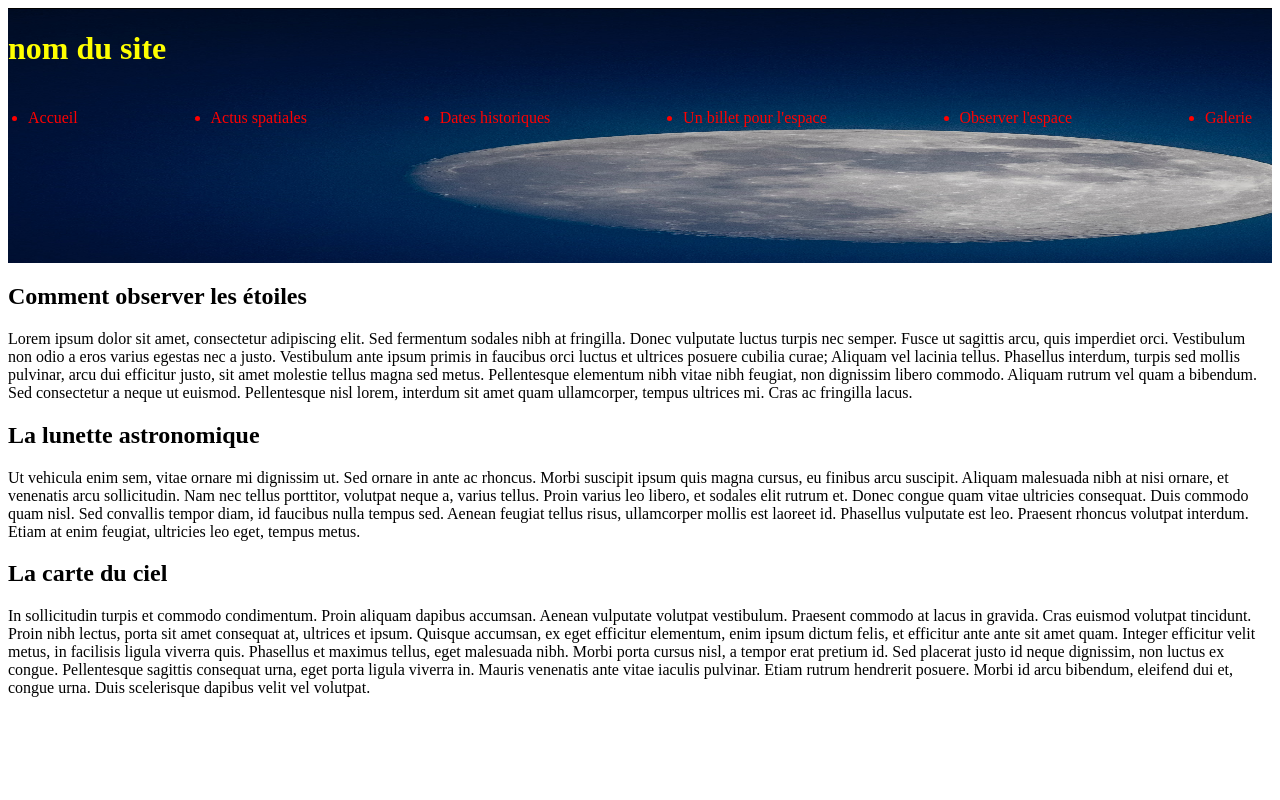
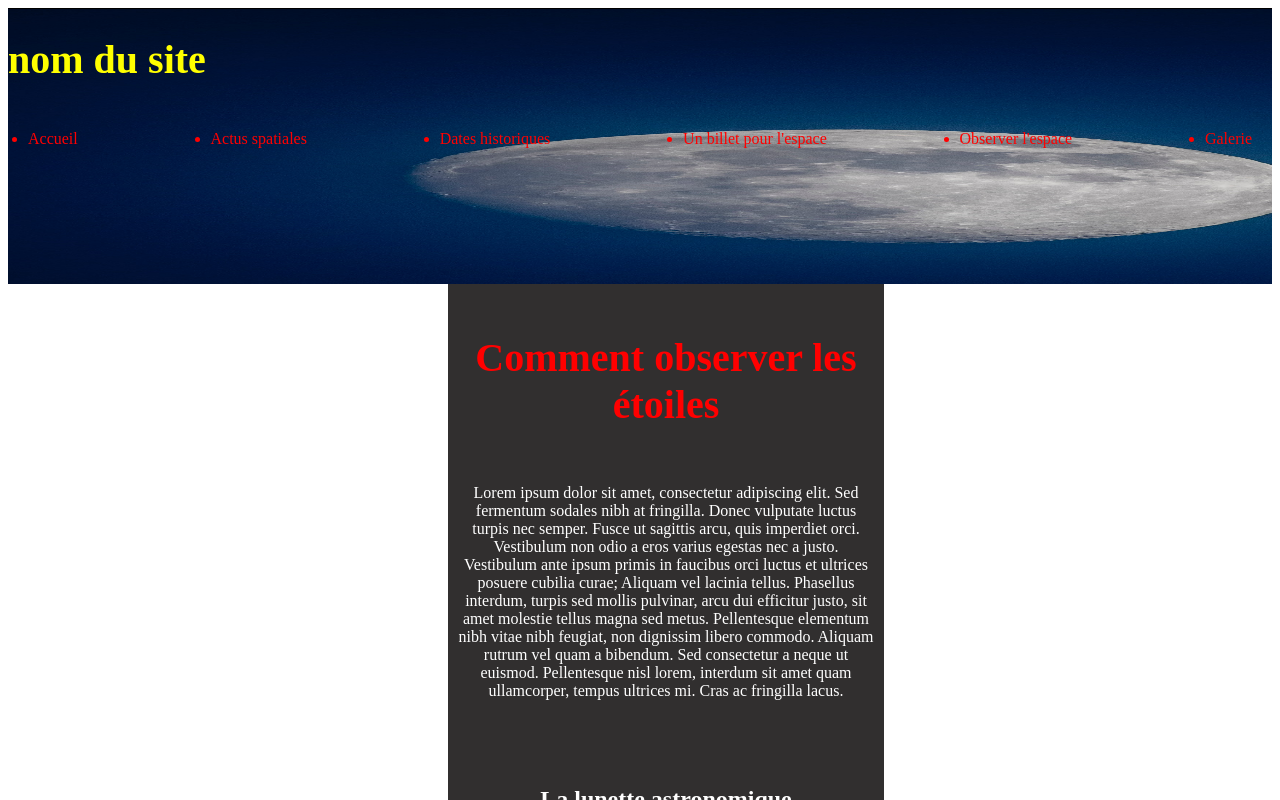
Before and after one commit to FabienNiepceron/Astronomy-Projet, a plain HTML site: page observation.html in a window 1280 px wide. Drawn offline with Linux system fonts and the light colour scheme; files whose address does not match are found by name.

Commit message:
modif de obs-style.css ajout dees couleurs centrage des blocs

```diff
--- a/obs-style.css
+++ b/obs-style.css
@@ -0,0 +1,26 @@
+article.obs{
+    position: absolute;
+    left: 35%;
+
+}
+h1{
+    color:red;
+    font-size: 40px;
+}
+
+.contenu {
+    padding: 10px;
+    text-align: center;
+    max-width: 50%;
+    display: flex;
+    flex-direction: column;
+    justify-content: space-around;
+    align-items: right;
+    background-color: rgb(49, 47, 47);
+
+}
+h2{color:white;}
+p.texte {
+    padding-bottom: 50px;
+    color: white;
+}
--- a/observation.html
+++ b/observation.html
@@ -5,6 +5,7 @@
 	<meta http-equiv="content-type" content="text/html;charset=utf-8" />
     <meta name="viewport" content="width = device-width" />
     <link rel= "stylesheet" href="style.css"/>
+    <link rel="stylesheet" href="obs-style.css"/>
 </head>
 
 <body>
@@ -24,11 +25,11 @@
     </header>
 
 
-    <article>
-
+    <article class="obs">
+        <section class="contenu">
         <h1>Comment observer les étoiles</h1>
 
-            <p>
+            <p class="texte">
                 Lorem ipsum dolor sit amet, consectetur adipiscing elit.
                 Sed fermentum sodales nibh at fringilla. Donec vulputate luctus turpis nec semper.
                 Fusce ut sagittis arcu, quis imperdiet orci.
@@ -42,7 +43,7 @@
 
         <h2>La lunette astronomique</h2>
 
-            <p>
+            <p class="texte">
                 Ut vehicula enim sem, vitae ornare mi dignissim ut. Sed ornare in ante ac rhoncus. Morbi suscipit ipsum quis magna cursus, eu finibus arcu suscipit.
                 Aliquam malesuada nibh at nisi ornare, et venenatis arcu sollicitudin.
                 Nam nec tellus porttitor, volutpat neque a, varius tellus. Proin varius leo libero, et sodales elit rutrum et. Donec congue quam vitae ultricies consequat.
@@ -59,7 +60,7 @@
 
         <h2>La carte du ciel</h2>
 
-            <p>
+            <p class="texte">
                 In sollicitudin turpis et commodo condimentum. Proin aliquam dapibus accumsan. Aenean vulputate volutpat vestibulum. Praesent commodo at lacus in gravida. Cras euismod volutpat tincidunt.
                 Proin nibh lectus, porta sit amet consequat at, ultrices et ipsum. Quisque accumsan, ex eget efficitur elementum, enim ipsum dictum felis, et efficitur ante ante sit amet quam.
                 Integer efficitur velit metus, in facilisis ligula viverra quis.
@@ -76,7 +77,7 @@
                 <source media=("max-width: 720px") srcset="image-telescope.jpg"/>
                 <source media=("max-width: 400px") srcset="image-telescope.jpg"/>
             </picture>
-
+        </section>
     </article>
 
 </body>
```
